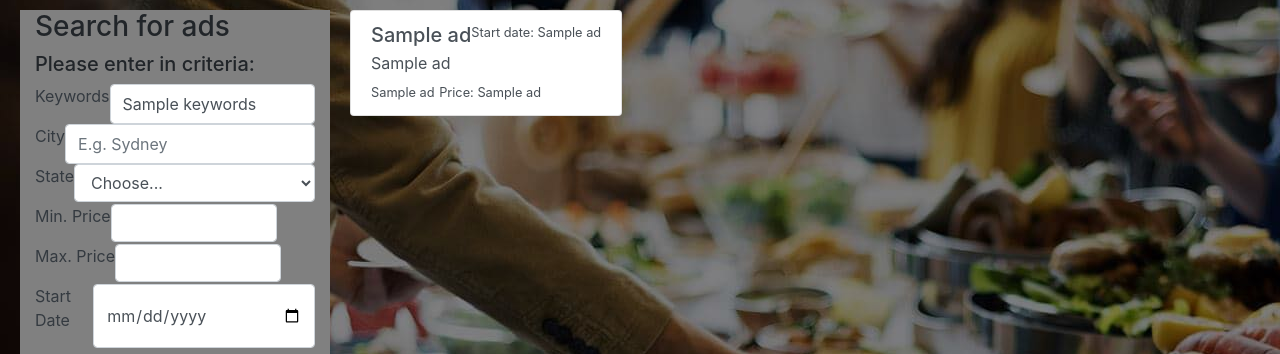
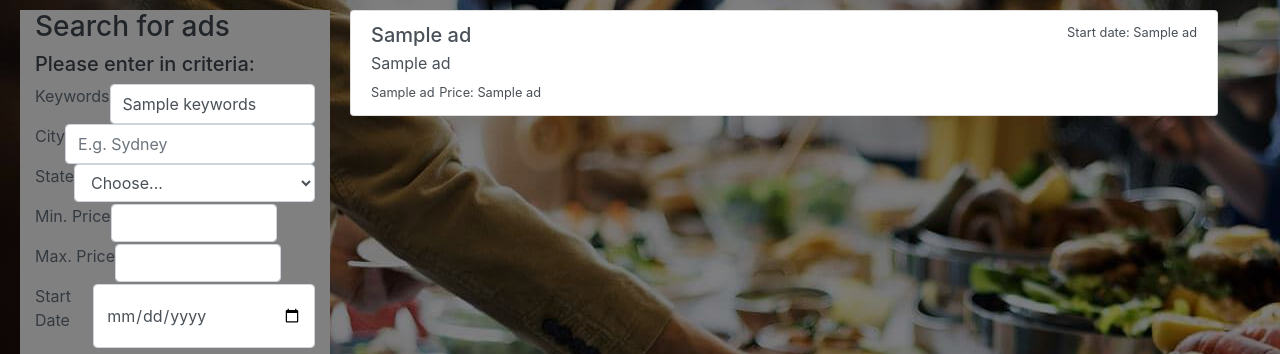
Before and after one commit to baileyivancic/FiestaPivot-SENG2011_18s2, a Flask app: template templates/search.html in a window 1280 px wide. Shown: the part 66-420 px from the top of the page. Run offline with Flask 2, Linux system fonts and the light colour scheme; the template is opened without the code that fills it: most values are stand-ins (such as "Sample title", 1, 10 or a date in 2020); some libraries are stand-ins or nearby versions.

Commit message:
better than bailey

```diff
--- a/templates/search.html
+++ b/templates/search.html
@@ -115,9 +115,9 @@
 
              <!--Put boxes containing ads in here-->
              <div class="results">
-                <div class="list-group">
+                <div class="list-group" style="width: 100%;">
                     {% for ad in ads %}
-                        <a href="#" class="list-group-item list-group-item-action flex-column align-items-start">
+                        <a href="#" class="list-group-item list-group-item-action flex-column align-items-start" style="width: 100%;">
                             <div class="d-flex w-100 justify-content-between">
                                 <h5 class="mb-1">{{ ad[2] }}</h5>
                                 <small>Start date: {{ ad[8] }}</small>
```
